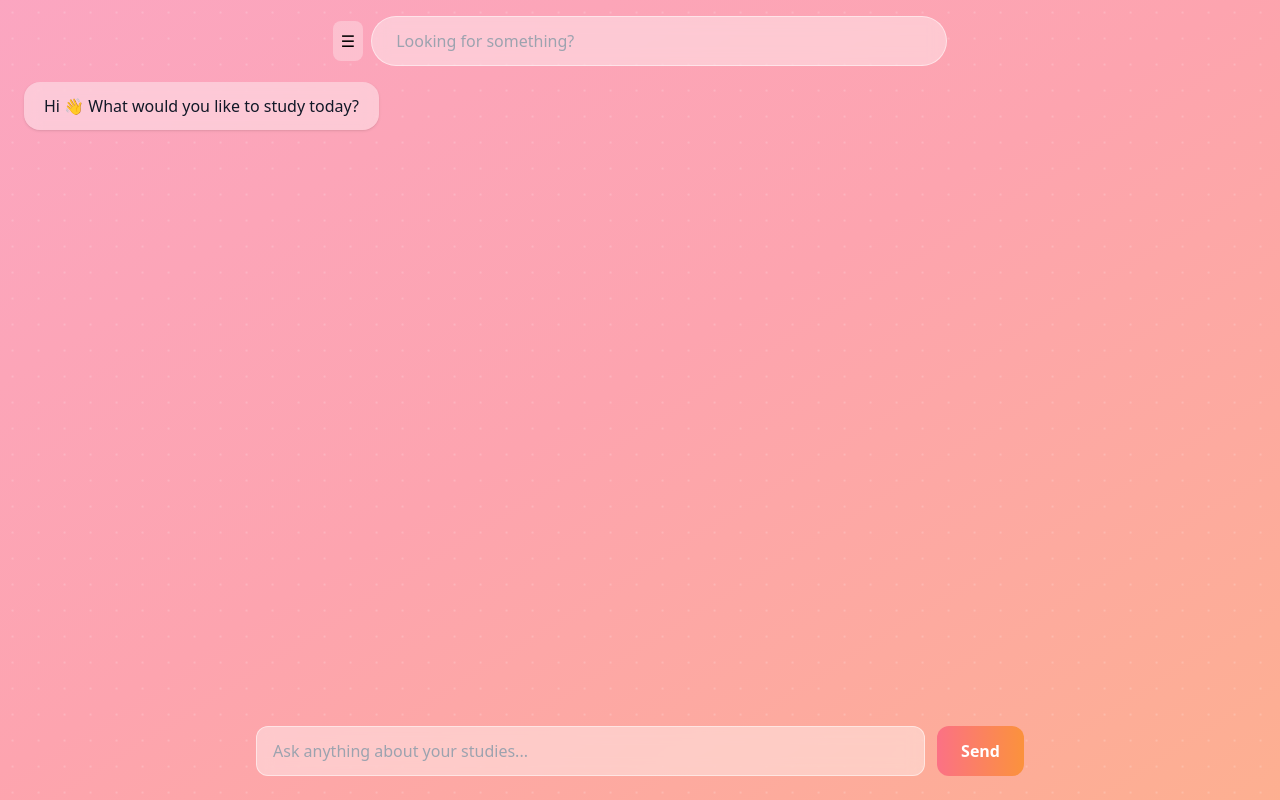
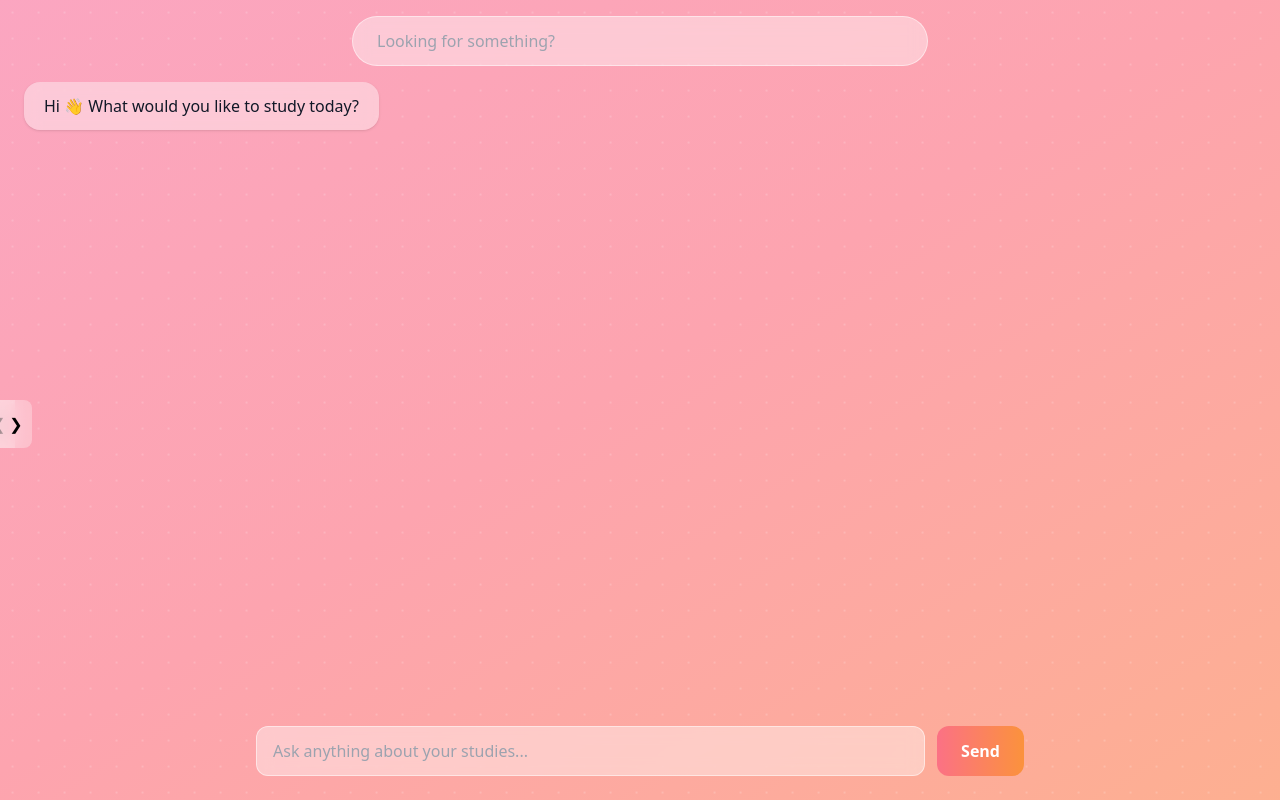
Before and after one commit to andredanieldaligdig/learnsmart, a React (Vite) app: page / in a window 1280 px wide. Both pictures are taken after a click on the button "Continue with GitHub". Built offline with nearby package versions, Linux system fonts and the light colour scheme.

Commit message:
Updated the search bar and sidebar tagg

```diff
--- a/src/components/Dashboard.jsx
+++ b/src/components/Dashboard.jsx
@@ -1,4 +1,4 @@
-import { useState } from "react";
+import { useState, useRef, useEffect } from "react";
 
 export default function Dashboard({ user }) {
   const [prompt, setPrompt] = useState("");
@@ -6,8 +6,8 @@ export default function Dashboard({ user }) {
     { role: "assistant", content: "Hi 👋 What would you like to study today?" },
   ]);
 
-  // Sidebar starts closed
   const [sidebarOpen, setSidebarOpen] = useState(false);
+  const sidebarRef = useRef(null);
 
   const sendPrompt = () => {
     if (!prompt.trim()) return;
@@ -21,6 +21,17 @@ export default function Dashboard({ user }) {
     setPrompt("");
   };
 
+  // Close sidebar if clicked outside
+  useEffect(() => {
+    const handleClickOutside = (e) => {
+      if (sidebarRef.current && !sidebarRef.current.contains(e.target)) {
+        setSidebarOpen(false);
+      }
+    };
+    if (sidebarOpen) document.addEventListener("mousedown", handleClickOutside);
+    return () => document.removeEventListener("mousedown", handleClickOutside);
+  }, [sidebarOpen]);
+
   return (
     <div className="relative min-h-screen flex overflow-hidden">
 
@@ -32,7 +43,8 @@ export default function Dashboard({ user }) {
 
       {/* ===== SIDEBAR ===== */}
       <aside
-        className={`fixed top-0 left-0 z-20 h-full w-64 bg-white/20 backdrop-blur-xl border-r border-white/30 flex flex-col p-4 gap-6 transition-transform duration-300 ${
+        ref={sidebarRef}
+        className={`fixed top-0 left-0 z-20 h-full w-64 bg-white/20 backdrop-blur-xl border-r border-white/30 flex flex-col p-4 gap-6 transform transition-transform duration-300 ${
           sidebarOpen ? "translate-x-0" : "-translate-x-full"
         }`}
       >
@@ -47,21 +59,30 @@ export default function Dashboard({ user }) {
           Logged in as
           <div className="font-semibold truncate">{user.email}</div>
         </div>
+
+        {/* ===== MINIMAL TOGGLE ARROW INSIDE SIDEBAR ===== */}
+        <button
+          onClick={() => setSidebarOpen(false)}
+          className="absolute top-1/2 -right-4 w-8 h-12 bg-white/30 backdrop-blur rounded-l-lg flex items-center justify-center hover:bg-white/50 transition"
+        >
+          ❮
+        </button>
       </aside>
 
+      {/* ===== TOGGLE ARROW WHEN SIDEBAR CLOSED ===== */}
+      {!sidebarOpen && (
+        <button
+          onClick={() => setSidebarOpen(true)}
+          className="fixed top-1/2 left-0 z-30 w-8 h-12 bg-white/30 backdrop-blur rounded-r-lg flex items-center justify-center hover:bg-white/50 transition"
+        >
+          ❯
+        </button>
+      )}
+
       {/* ===== MAIN AREA ===== */}
-      <main className="flex-1 flex flex-col ml-0">
-        {/* Sidebar toggle + search bar */}
-        <div className="p-4 flex items-center justify-center gap-2">
-          {/* Sidebar toggle button (visible on all screens) */}
-          <button
-            onClick={() => setSidebarOpen(!sidebarOpen)}
-            className="p-2 rounded-lg bg-white/30 hover:bg-white/50 transition"
-          >
-            ☰
-          </button>
-
-          {/* Search bar */}
+      <main className="flex-1 flex flex-col ml-0 md:ml-0">
+        {/* Search bar */}
+        <div className="p-4 flex justify-center">
           <input
             placeholder="Looking for something?"
             className="flex-1 max-w-xl px-6 py-3 rounded-full bg-white/40 backdrop-blur border border-white/50 focus:outline-none focus:ring-2 focus:ring-rose-400"
```
